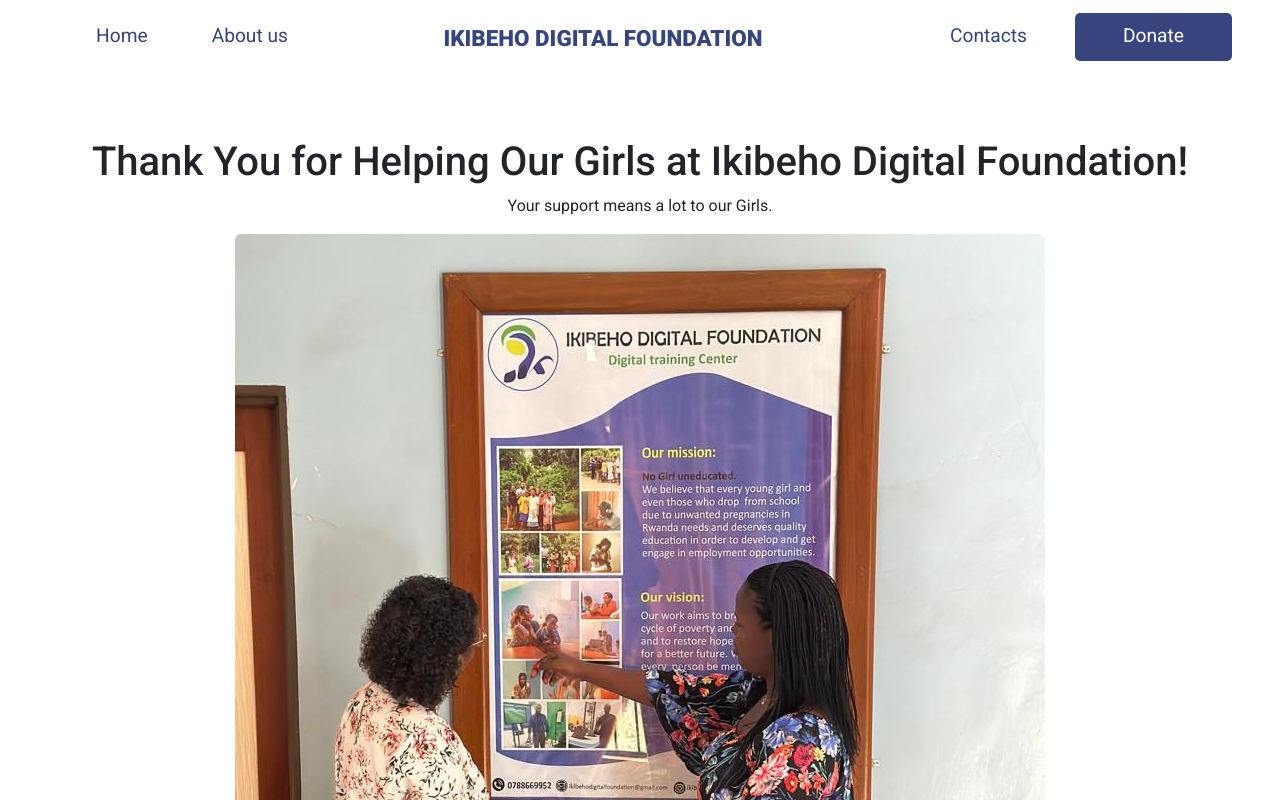
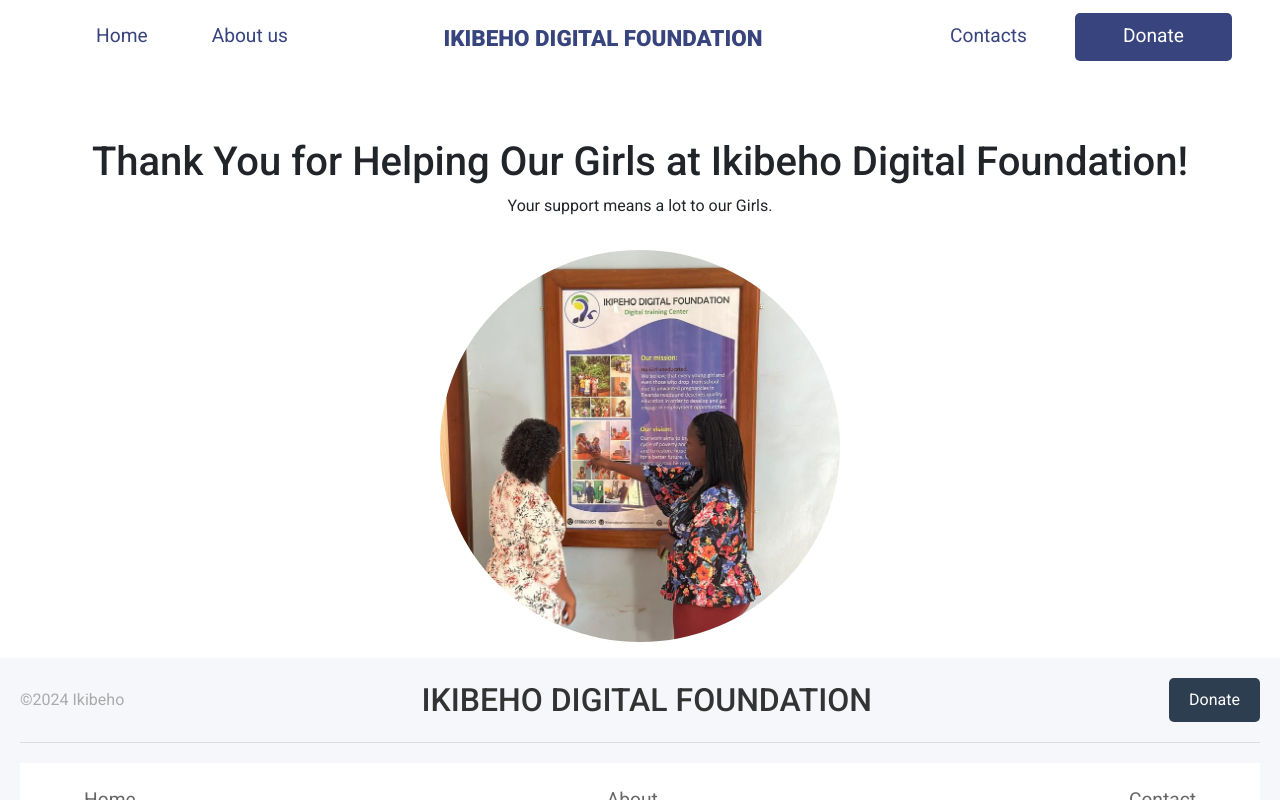
Before and after one commit to Christian-Ishimwe/ikibeho_frontend, a React (Create React App) app: page /thank-you in a window 1280 px wide. Shown: the top 800 px of the page. Built offline with nearby package versions, Linux system fonts and the light colour scheme.

Commit message:
Added the iomage

```diff
--- a/src/Thankyou.jsx
+++ b/src/Thankyou.jsx
@@ -12,7 +12,9 @@
       <img
         src={`${process.env.PUBLIC_URL}/homeimg.jpeg`}
         alt="Thank You"
-        className="rounded"
+        className="rounded-circle my-3"
+        width={400}
+        height={400}
       />
     </div>
   );
```
